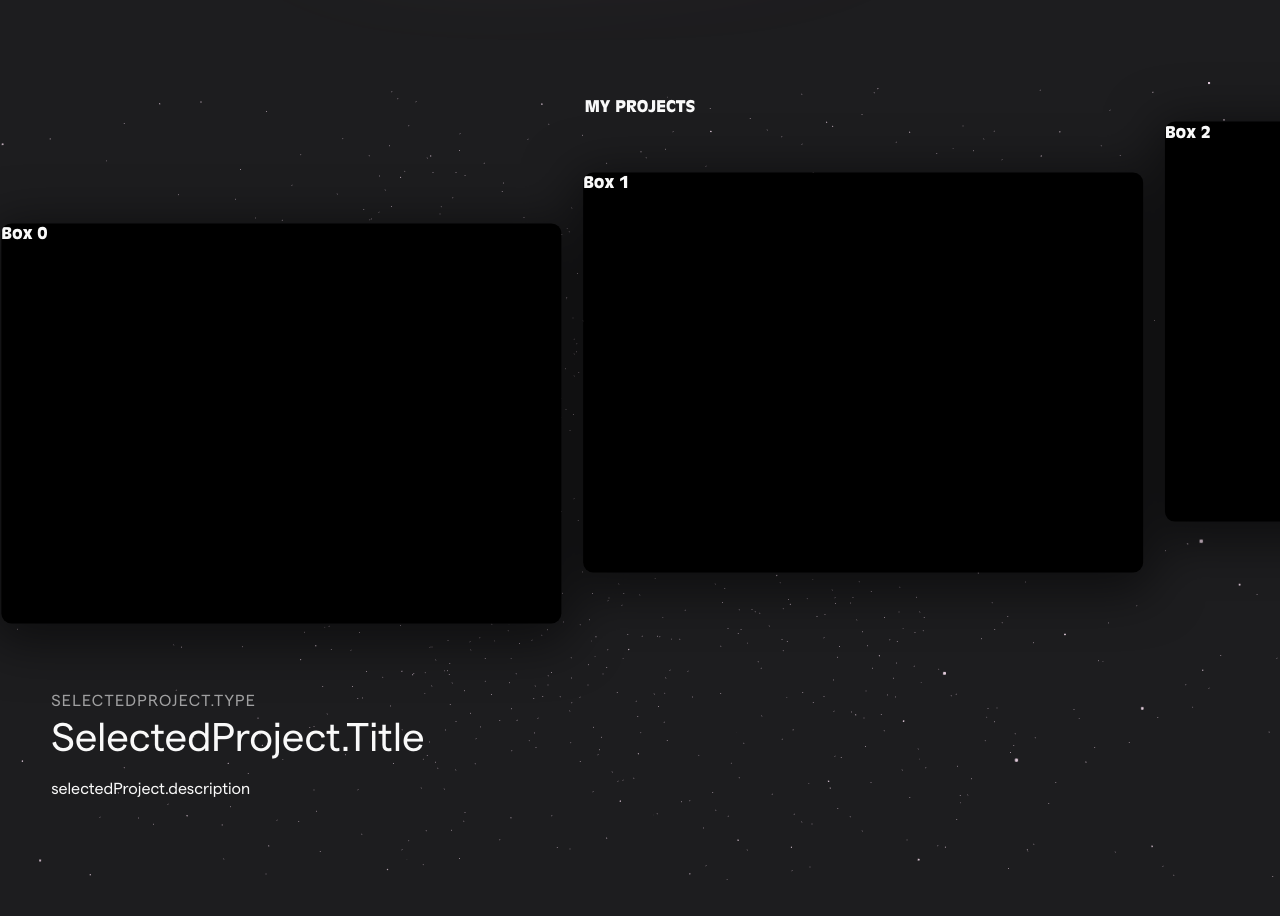
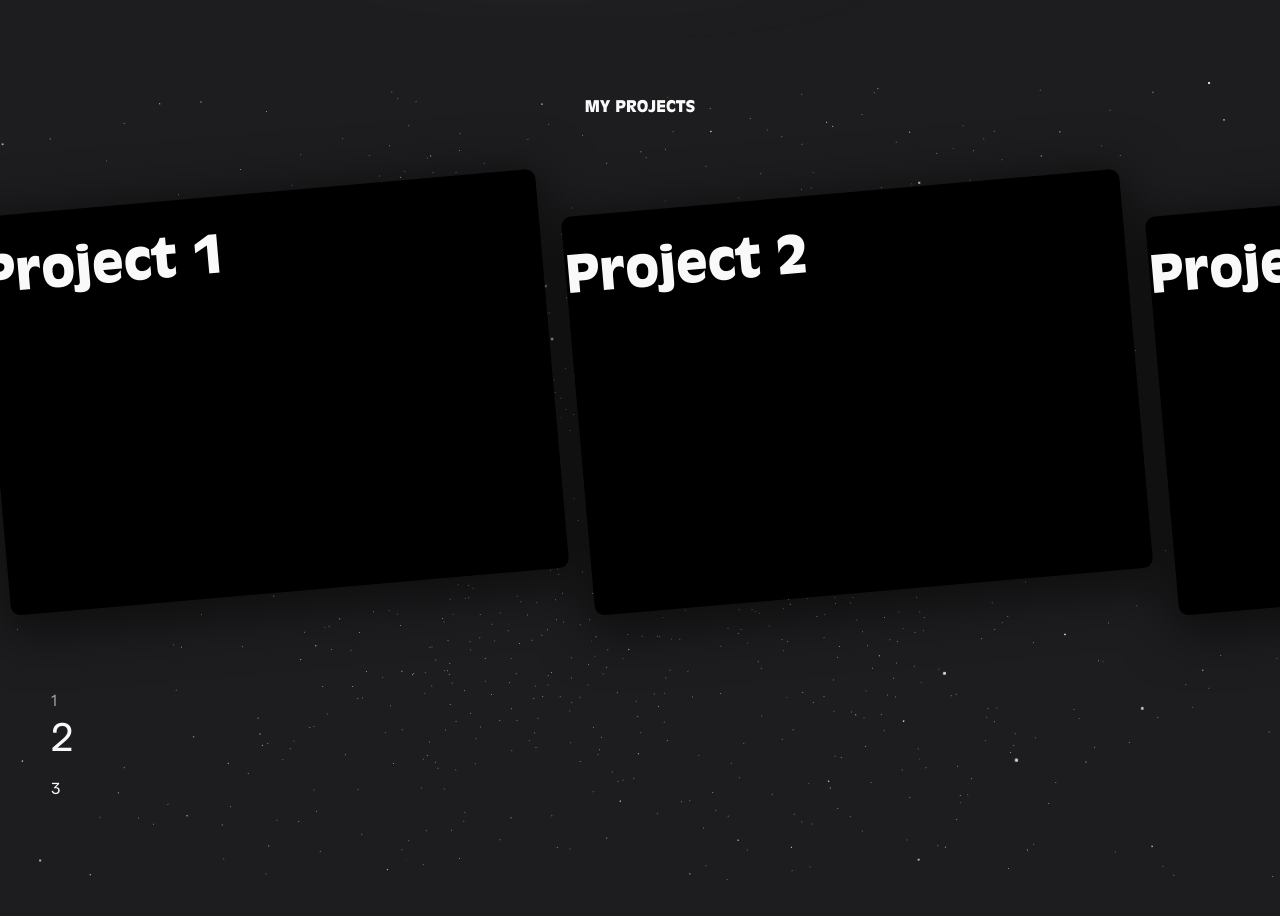
Before and after one commit to ErnestTramp/ernest-portfolio, a React (Vite) app: page / in a window 1280 px wide. Shown: the part 800-1716 px from the top of the page. Built offline with nearby package versions, Linux system fonts and the light colour scheme.

Commit message:
Reworked Carousel

```diff
--- a/package.json
+++ b/package.json
@@ -12,6 +12,7 @@
   "dependencies": {
     "@react-three/drei": "^9.80.8",
     "@react-three/fiber": "^8.13.7",
+    "framer-motion": "^10.16.1",
     "gsap": "^3.12.2",
     "maath": "^0.7.0",
     "react": "^18.2.0",
--- a/src/assets/Projects.js
+++ b/src/assets/Projects.js
@@ -1 +1,45 @@
-const Projects = [];
+const Projects = [
+  {
+    id: 1,
+    title: "Project 1",
+    type: "Web Application",
+    description:
+      "Lorem ipsum dolor sit amet, consectetur adipiscing elit. Nullam efficitur tortor non ante vehicula, et tincidunt libero dignissim.",
+    imageUrl: "project1.jpg",
+  },
+  {
+    id: 2,
+    title: "Project 2",
+    type: "Mobile App",
+    description:
+      "Vestibulum eget libero eget odio eleifend suscipit. Sed posuere vehicula nunc, eu facilisis odio ultricies nec.",
+    imageUrl: "project2.jpg",
+  },
+  {
+    id: 3,
+    title: "Project 3",
+    type: "E-commerce Website",
+    description:
+      "Fusce dignissim odio eu vestibulum. Sed sed metus eget velit tincidunt feugiat in at tortor.",
+    imageUrl: "project3.jpg",
+  },
+  {
+    id: 4,
+    title: "Project 4",
+    type: "Data Analysis",
+    description:
+      "Pellentesque habitant morbi tristique senectus et netus et malesuada fames ac turpis egestas.",
+    imageUrl: "project4.jpg",
+  },
+  {
+    id: 5,
+    title: "Project 5",
+    type: "Game Development",
+    description:
+      "Duis eu quam ut neque facilisis convallis. Nulla non neque vel purus varius ultrices.",
+    imageUrl: "project5.jpg",
+  },
+  // Add more projects as needed
+];
+
+export default Projects;
--- a/src/components/ProjectPage.css
+++ b/src/components/ProjectPage.css
@@ -19,19 +19,15 @@ body {
     top: 0;
     left: 0;
     z-index: 50;
-    pointer-events: none;
     display: flex;
     align-items: center;
     flex-wrap: nowrap;
     gap: 3vh;
-    transform: rotate(-5deg);
 }
 
 .carousel-item {
-    overflow: hidden;
     min-width: 70vh;
     height: 50vh;
-    margin: calc(var(--height) * -0.5) 0 0 calc(var(--width) * -0.5);
     border-radius: 10px;
     -webkit-user-select: none;
     -moz-user-select: none;
@@ -39,7 +35,7 @@ body {
     user-select: none;
     box-shadow: 0 10px 50px 10px rgba(0, 0, 0, 0.5);
     background: black;
-    transform: rotate(5deg) translateY(-10vh);
+    transform: rotate(-5deg) translateY(-10vh);
     transition: transform 0.8s cubic-bezier(0, 0.02, 0, 1);
     z-index: 999;
 }
--- a/src/components/ProjectPage.jsx
+++ b/src/components/ProjectPage.jsx
@@ -1,74 +1,22 @@
 import { useEffect, useState, useRef } from 'react';
+import { motion } from 'framer-motion';
 import './ProjectPage.css';
 import StarsCanvas from './StarsCanvas';
-import throttle from 'lodash/throttle';
+import Projects from '../assets/Projects';
 
-function CustomCarousel(props) {
-    const slider = useRef(null);
-    let isDown = useRef(false);
-    let startX = useRef(null);
-    let scrollLeft = useRef(null);
+export default function ProjectPage() {
+    const [width, setWidth] = useState(0);
+    const [selectedItem, setSelectedItem] = useState(0);
+    const carousel = useRef();
 
     useEffect(() => {
-      if (slider && slider.current) {
-        let sliderRef = slider.current;
-        sliderRef.addEventListener("mousedown", one);
-        sliderRef.addEventListener("mousedown", two);
-        sliderRef.addEventListener("mouseleave", three);
-        sliderRef.addEventListener("mouseup", four);
-        sliderRef.addEventListener("mousemove", five);
-
-        return () => {
-          sliderRef.removeEventListener("mousedown", one);
-          sliderRef.removeEventListener("mousedown", two);
-          sliderRef.removeEventListener("mouseleave", three);
-          sliderRef.removeEventListener("mouseup", four);
-          sliderRef.removeEventListener("mousemove", five);
-        };
-      }
+        setWidth(carousel.current.scrollWidth - carousel.current.offsetWidth);
     }, []);
 
-    function one(e) {
-      isDown.current = true;
-      startX.current = e.pageX - slider.current.offsetLeft;
-      scrollLeft.current = slider.current.scrollLeft;
+    const handleClick = (id) => {
+        setSelectedItem(id);
+        console.log(selectedItem);
     }
-
-    function two(e) {
-      isDown.current = true;
-      startX.current = e.pageX - slider.current.offsetLeft;
-      scrollLeft.current = slider.current.scrollLeft;
-    }
-
-    function three() {
-      isDown.current = false;
-    }
-
-    function four() {
-      isDown.current = false;
-    }
-
-    function five(e) {
-      if (!isDown.current) return;
-      e.preventDefault();
-      const x = e.pageX - slider.current.offsetLeft;
-      const walk = x - startX.current;
-      slider.current.scrollLeft = scrollLeft.current - walk;
-    }
-
-    return (
-      <div className="carousel" ref={slider}>
-        {props.children}
-      </div>
-    );
-}
-
-function Box({ index }) {
-    return <div className="carousel-item">Box {index}</div>;
-  }
-
-
-export default function ProjectPage() {
 
     return (
         <div className="centerDiv-2">
@@ -76,15 +24,24 @@ export default function ProjectPage() {
             <div className="text-desc">
                 <p>MY PROJECTS</p>
             </div>
-                <CustomCarousel>
-                    {new Array(10).fill("").map((_, index) => {
-                    return <Box index={index} key={index} />;
-                    })}
-                </CustomCarousel>
+            <motion.div
+                ref={carousel}
+                className='carousel'
+                drag="x"
+                dragConstraints={{ right: 100, left: -width }}
+            >
+                {Projects.map((project, index) => {
+                    return (
+                        <motion.div className="carousel-item" key={project.id} onClick={() => {handleClick(project.id)}}>
+                            <h1>{project.title}</h1>
+                        </motion.div>
+                    )
+                })}
+            </motion.div>
             <div className="project-text">
-                <p className='project-type'>selectedProject.type</p>
-                <h2 className='project-title'>selectedProject.title</h2>
-                <p>selectedProject.description</p>
+                <p className='project-type'>1</p>
+                <h2 className='project-title'>2</h2>
+                <p>3</p>
             </div>
         </div>
     );
```
Also changed, not shown: 1 other file (tests, documents, lock files or other folders).
